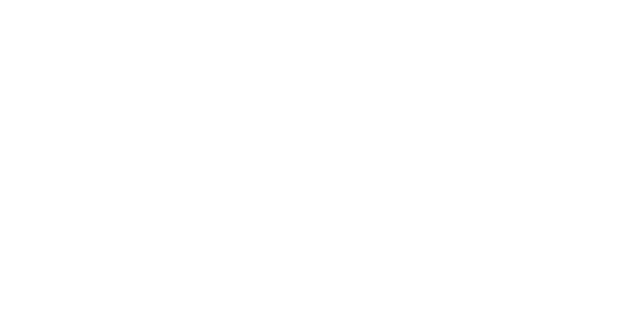
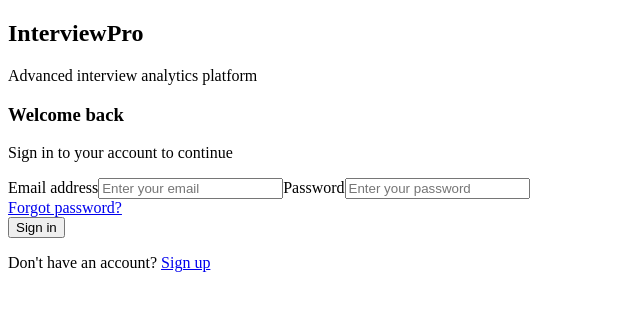
Before and after one commit to pratham-asthana/Nirvana-, a React (Vite) app in the folder frontend/Disha-app/: page /signIn in a window 1280 px wide. Before the commit this address had no page. Shown: the top 310 px of the page, without its empty margins (0-640 px from the left). Built offline with nearby package versions, Linux system fonts and the light colour scheme.

Commit message:
updated signIn

```diff
--- a/frontend/Disha-app/src/App.jsx
+++ b/frontend/Disha-app/src/App.jsx
@@ -1,13 +1,13 @@
 import React from "react";
 import { BrowserRouter as Router, Routes, Route } from "react-router-dom";
 import "./App.css";
-import Login from "./login/Login";
+import SignIn from "./login/SignIn";
 
 function App() {
   return (
     <Router>
       <Routes>
-        <Route path="/login" element={<Login />}></Route>
+        <Route path="/signIn" element={<SignIn />}></Route>
       </Routes>
     </Router>
   );
--- a/frontend/Disha-app/src/login/Login.jsx
+++ /dev/null
@@ -1,18 +0,0 @@
-import React from "react";
-import "./Login.css";
-import { auth, googleProvider } from "../config/firebase-config";
-import {
-  createUserWithEmailAndPassword,
-  signInWithEmailAndPassword,
-  signInWithPopup,
-} from "firebase/auth";
-
-const Login = () => {
-  return (
-    <div>
-      <h1>Login Page</h1>
-    </div>
-  );
-};
-
-export default Login;
--- /dev/null
+++ b/frontend/Disha-app/src/login/SignIn.jsx
@@ -0,0 +1,68 @@
+import React, { useState } from "react";
+import "./SignIn.css";
+import { auth } from "../config/firebase-config";
+import { signInWithEmailAndPassword } from "firebase/auth";
+import { Link, useNavigate } from "react-router-dom";
+
+const Login = () => {
+  const [email, setEmail] = useState("");
+  const [password, setPassword] = useState("");
+  const navigate = useNavigate();
+
+  const handleSignIn = async (e) => {
+    e.preventDefault();
+    try {
+      await signInWithEmailAndPassword(auth, email, password);
+      navigate("/dashboard");
+    } catch (error) {
+      alert(error.message);
+    }
+  };
+  return (
+    <div className="auth-container">
+      <div className="auth-box">
+        <div className="auth-logo">
+          <h2>InterviewPro</h2>
+          <p>Advanced interview analytics platform</p>
+        </div>
+
+        <h3>Welcome back</h3>
+        <p className="subtitle">Sign in to your account to continue</p>
+
+        <form onSubmit={handleSignIn}>
+          <label>Email address</label>
+          <input
+            type="email"
+            placeholder="Enter your email"
+            value={email}
+            onChange={(e) => setEmail(e.target.value)}
+            required
+          />
+
+          <label>Password</label>
+          <input
+            type="password"
+            placeholder="Enter your password"
+            value={password}
+            onChange={(e) => setPassword(e.target.value)}
+            required
+          />
+
+          <div className="forgot">
+            <a href="#">Forgot password?</a>
+          </div>
+
+          <button type="submit" className="primary-btn">
+            Sign in
+          </button>
+        </form>
+
+        <p className="switch-text">
+          Don't have an account? <Link to="/signup">Sign up</Link>
+        </p>
+      </div>
+    </div>
+  );
+};
+
+export default Login;
```
Also changed, not shown: frontend/Disha-app/src/login/Login.css (deleted), frontend/Disha-app/src/login/SignIn.css (added), frontend/Disha-app/src/login/SignUp.css (added), frontend/Disha-app/src/login/SignUp.jsx (added).
